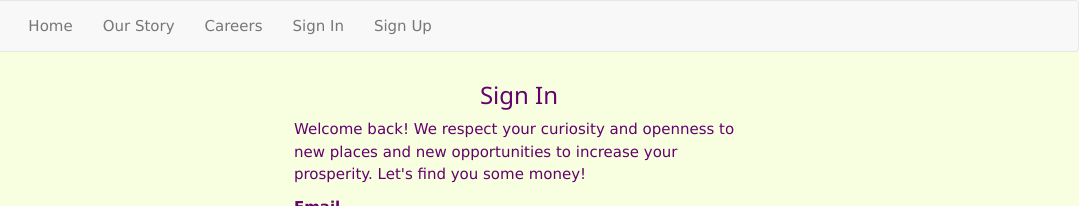
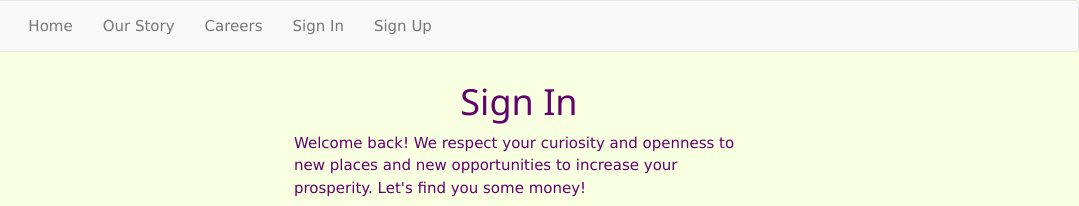
Before and after one commit to BenCook28/Wyk-Deployed-Client, a website: page index.html at #!/signin in a window 1280 px wide. Shown: the top 206 px of the page, 201-1280 px from the left. Drawn offline with nearby package versions, Linux system fonts and the light colour scheme; some packages are replaced by stand-ins of ours; a script that the page names is missing.

```diff
--- a/components/auth/signin.html
+++ b/components/auth/signin.html
@@ -1,7 +1,7 @@
 <div class="container">
 	<div class="row">
 		<div class="col-xs-6 col-xs-offset-4">
-			<h3>Sign In</h3>
+			<h1>Sign In</h1>
 			<p>Welcome back!  We respect your curiosity and openness to new places and new opportunities to increase your prosperity.  Let's find you some money!</p>
 			<form id="new_user" name="signinForm" ng-submit="ctrl.signin()">
 				<p>
```
Also changed, not shown: components/auth/signup.html (+1 -1 lines).
